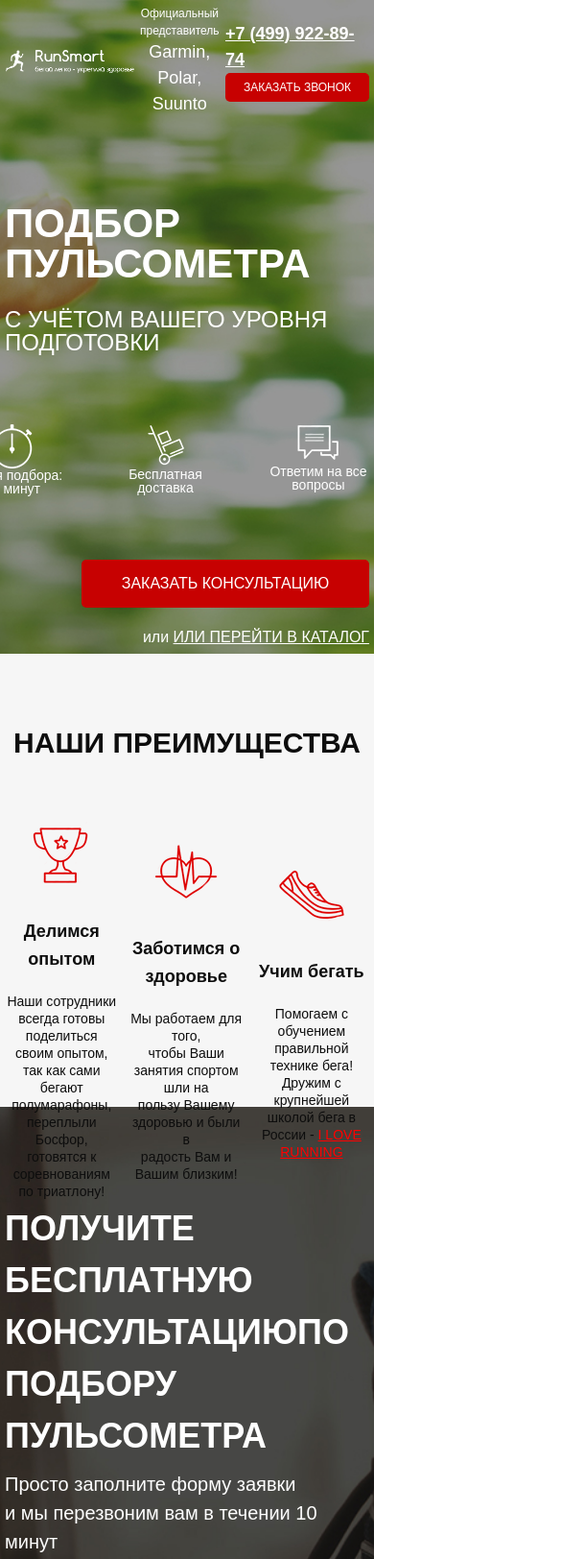
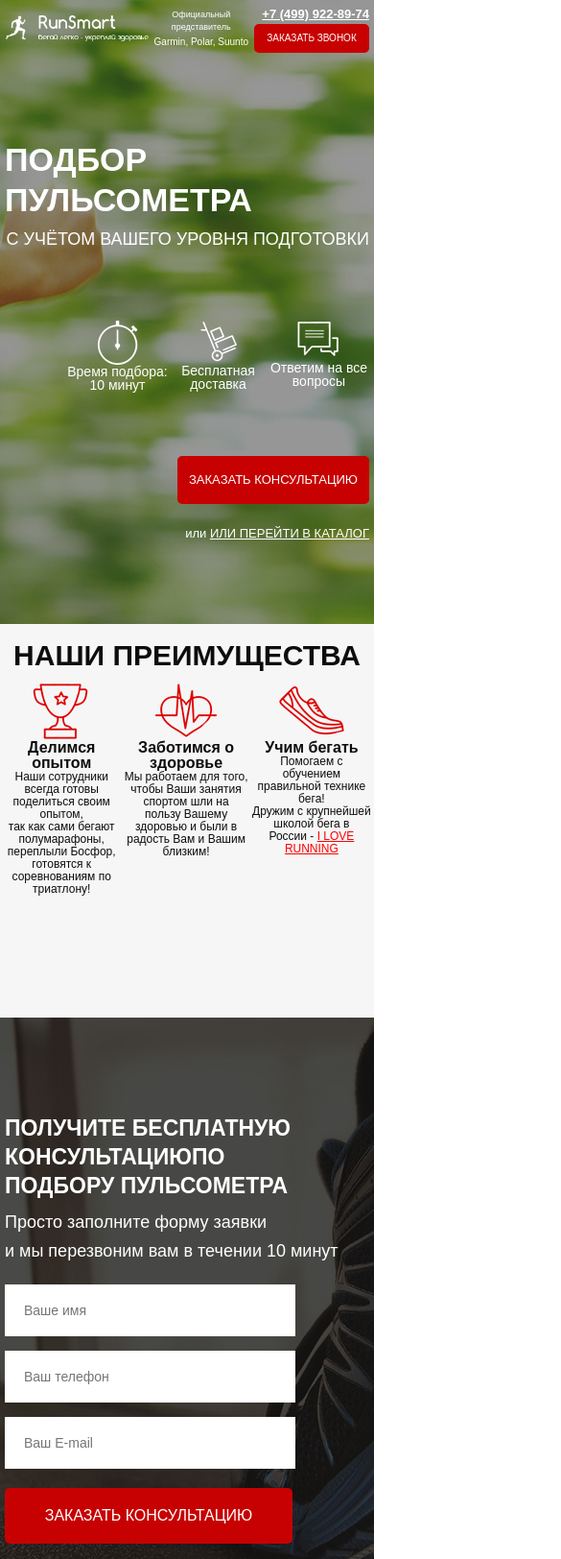
Before and after one commit to FekalisPoganchik/FekalisPoganchik.github.io, a website: page ProjectGULPIK/src/index.html in a window 390 px wide. Shown: the top 1624 px of the page at 96% size, 585 px wide, since content can reach past the window. Drawn offline with nearby package versions, Linux system fonts and the light colour scheme.

Commit message:
adaptive

```diff
--- a/ProjectGULPIK/src/sass/base/_media.scss
+++ b/ProjectGULPIK/src/sass/base/_media.scss
@@ -1,20 +1,205 @@
-@media (max-width: 1200px) {
-
-}
-@media (max-width: 991px) {
-
-}
-@media (max-width: 767px) {
+@media (max-width: 886px) {
     .edge__icons {
         margin: 60px 7px;
     }
     .promo {
         padding: 5px;
+        &__header {
+            font-size: 40px;
+        }
+        &__subheader {
+            font-size: 19px;
+        }
     }
-    .consultation {
-        padding: 200px;
+    .carousel {
+        .slick-next {
+            right: 150px;
+            top: -5%;
+        }
+        .slick-prev {
+            left: 150px;
+            top: -5%;
+        }
     }
 }
-@media (max-width: 575px) {
+@media (max-width: 767px) {
+    .feed-form {
+        margin: 20px 0 0 20px;
+    }
+    .title_left  {
+
+        font-size: 26px;
+    }
+    .consultation__descr {
+
+        font-size: 18px;
+    }
+    .slick-dots {
+        display: flex;
+        justify-content: space-around;
+        font-size: 30px;
+        color: $main-color;
+        button {
+            display: none;
+        }
+    }
+    .carousel{
+        padding: 10px 0;
+        &__inner {
+            width: 100%;
+            img {
+                width: 100%;
+            }
+        }
+    }
+
+    .header {
+        &__logo {
+            width: 220px;
+        }
+        &__official {
+            font-size: 11px;
+            span {
+                font-size: 16px;
+            }
+        }
+        &__phone {
+            font-size: 16px;
+
+        }
+        button {
+            width: 138px;
+        }
+    }
+    .promo {
+        &__icons {
+            width: 315px;
+        }
+        &__link {
+            font-size: 15px;
+        }
+    }
+    .button.button_main {
+        width: 220px;
+        font-size: 13px;
+    }
+    .edge{
+        padding: 10px 0 0 0;
+        height: 410px;
+        &__icons {
+            margin: 1px;
+            font-size: 12px;
+        }
+        &__subheader {
+            line-height: 17px;
+            font-size: 17px;
+        }
+    }
+    .catalog {
+        &__tabs {
+            flex-direction: column;
+            margin-top: 20px;
+        }
+        &__tab {
+            margin-top: 10px;
+        }
+        &__content {
+            margin-top: 40px;
+        }
+        &-item {
+            width: 280px;
+            padding: 10px 10px 10px 20px;
+        }
+    }
+    .reviews {
+        &__container {
+            padding: 10px;
+        }
+        &__descrt-main {
+            font-size: 13px;
+            line-height: 14px;
+        }
+    }
+}
+@media (max-width: 528px) {
+    .header {
+        &__logo {
+            width: 170px;
+        }
+        &__official {
+            font-size: 9px;
+            span {
+                font-size: 10px;
+            }
+        }
+        &__phone {
+            font-size: 13px;
+
+        }
+        button {
+            width: 120px;
+            font-size: 10px;
+        }
+    }
+    .promo {
+        &__icons {
+            width: 315px;
+        }
+        &__link {
+            font-size: 13px;
+        }
+        &__header {
+            font-size: 34px;
+        }
+        &__subheader {
+            margin-top: 0;
+            font-size: 18px;
+        }
+    }
+    .button.button_main {
+        width: 200px;
+        font-size: 13px;
+    }
+    .footer {
+        &__info {
+            width: 320px;
+        }
+        &__social-item {
+            margin: 0 4px;
+            width: 50px;
+            height: 50px;
+        }
+    }
+    .reviews {
+        &__container {
+            display: block;
+        }
+            img {
+                display: block;
+                margin: 0 auto;
+            }
+        &__descrt-main {
+            font-size: 13px;
+            line-height: 14px;
+        }
+    }
+    .edge {
+        &__subheader {
+            font-size: 16px;
+            line-height: 16px;
+            margin: 0;
+        }
+        &__icons {
+            font-size: 12px;
+            line-height: 13px;
+        }
+    }
+    .feed-form {
+        margin: 20px 0 0 0;
+    }
+    .title.title_left {
+        line-height: 30px;
+        font-size: 23px;
+    }
 
 }
--- a/ProjectGULPIK/src/sass/blocks/_edge.scss
+++ b/ProjectGULPIK/src/sass/blocks/_edge.scss
@@ -4,8 +4,7 @@
     background-color: #F6F6F6;
     &__wrapper {
         display: flex;
-        flex-direction: center;
-        align-items: center;
+        align-items: start;
         justify-content: space-between;
     }
     &__icons {
--- a/ProjectGULPIK/src/sass/style.scss
+++ b/ProjectGULPIK/src/sass/style.scss
@@ -10,7 +10,6 @@
 @import 'blocks/header';
 @import 'blocks/button';
 @import 'blocks/edge';
-@import 'base/media';
 @import 'blocks/consultation';
 @import 'blocks/title';
 @import 'blocks/forms';
@@ -19,3 +18,4 @@
 @import 'blocks/reviews';
 @import 'blocks/footer.scss';
 @import 'blocks/modal.scss';
+@import 'base/media';
```
Also changed, not shown: ProjectGULPIK/src/css/style.min.css.
